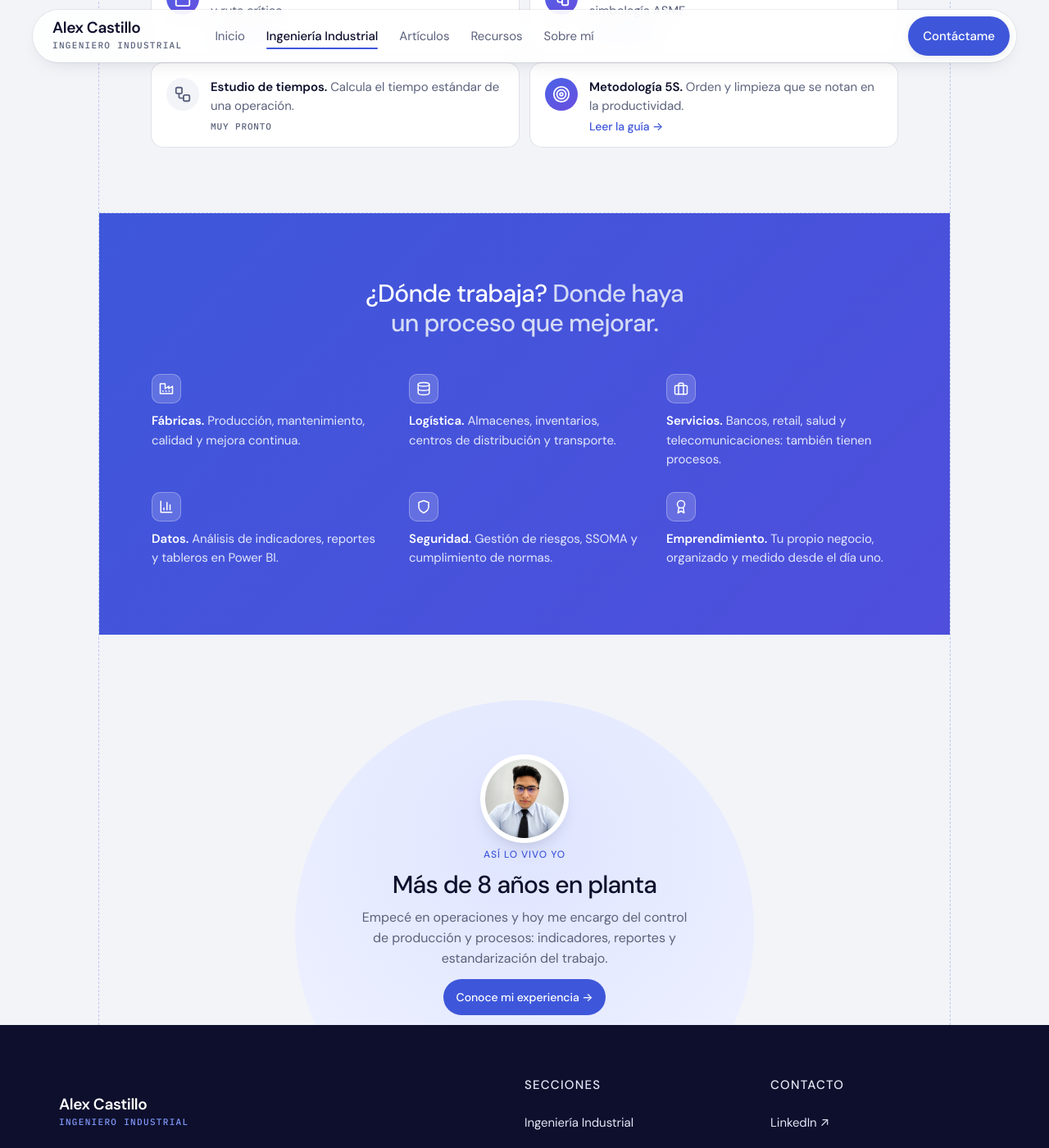
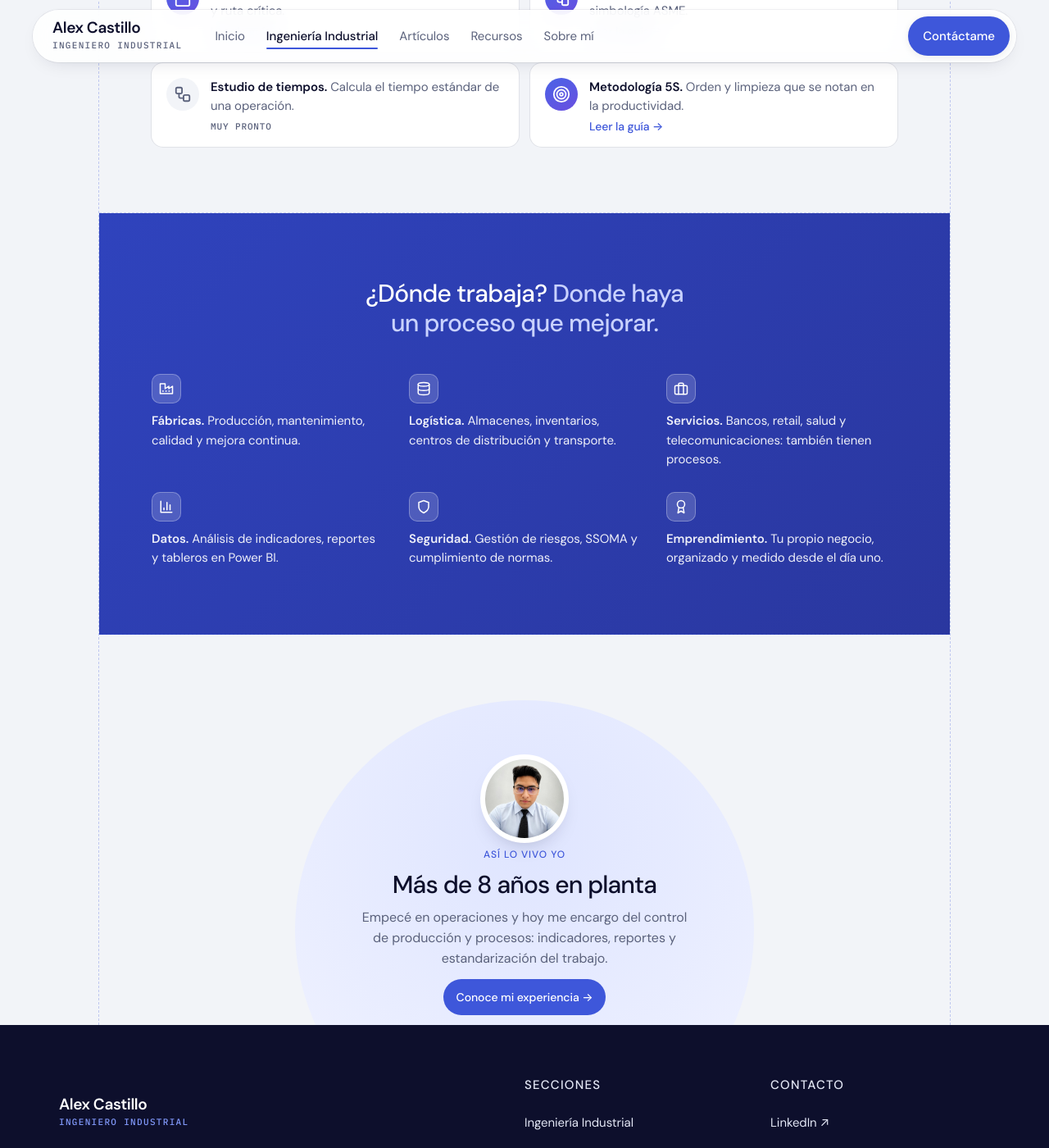
Before and after one commit to AlexCastilloFar/AlexCastilloFar.github.io, a Jekyll site: the page built from ingenieria-industrial/index.html, in a window 1280 px wide and 1400 px high, scrolled down 2839 px. Shown: the whole window at 82% size. Built offline with Jekyll 4.4.1, drawn with Linux system fonts in a browser that asks for light colours.

Commit message:
Banda ¿Dónde trabaja? en índigo profundo para mejor lectura (pendiente de aprobación)
Co-Authored-By: Claude Opus 5.5 <noreply@anthropic.com>
Claude-Session: https://claude.ai/code/session_01PDpecnC4qJskpxKXANRDtd

```diff
--- a/assets/css/style.css
+++ b/assets/css/style.css
@@ -827,3 +827,7 @@ a.ii-item:hover{box-shadow:0 0 0 1px rgba(62,87,218,.4),0 12px 26px -18px rgba(1
 .ii-circulo .eyebrow{color:var(--accent)}
 .ii-circulo .ii-pill{background:var(--accent);color:#fff}
 .ii-circulo .ii-pill:hover{background:var(--accent-d);color:#fff}
+/* "¿Dónde trabaja?": índigo profundo para que el texto blanco se lea bien (contraste > 7:1), distinto del azul noche del pie */
+.ii-azul{background:linear-gradient(135deg,#2f43bd 0%,#2a379f 100%)}
+.ii-azul .ii-campo p{color:#fff;opacity:.92}
+.ii-azul .ii-h span{color:#c9d2ff}
```
